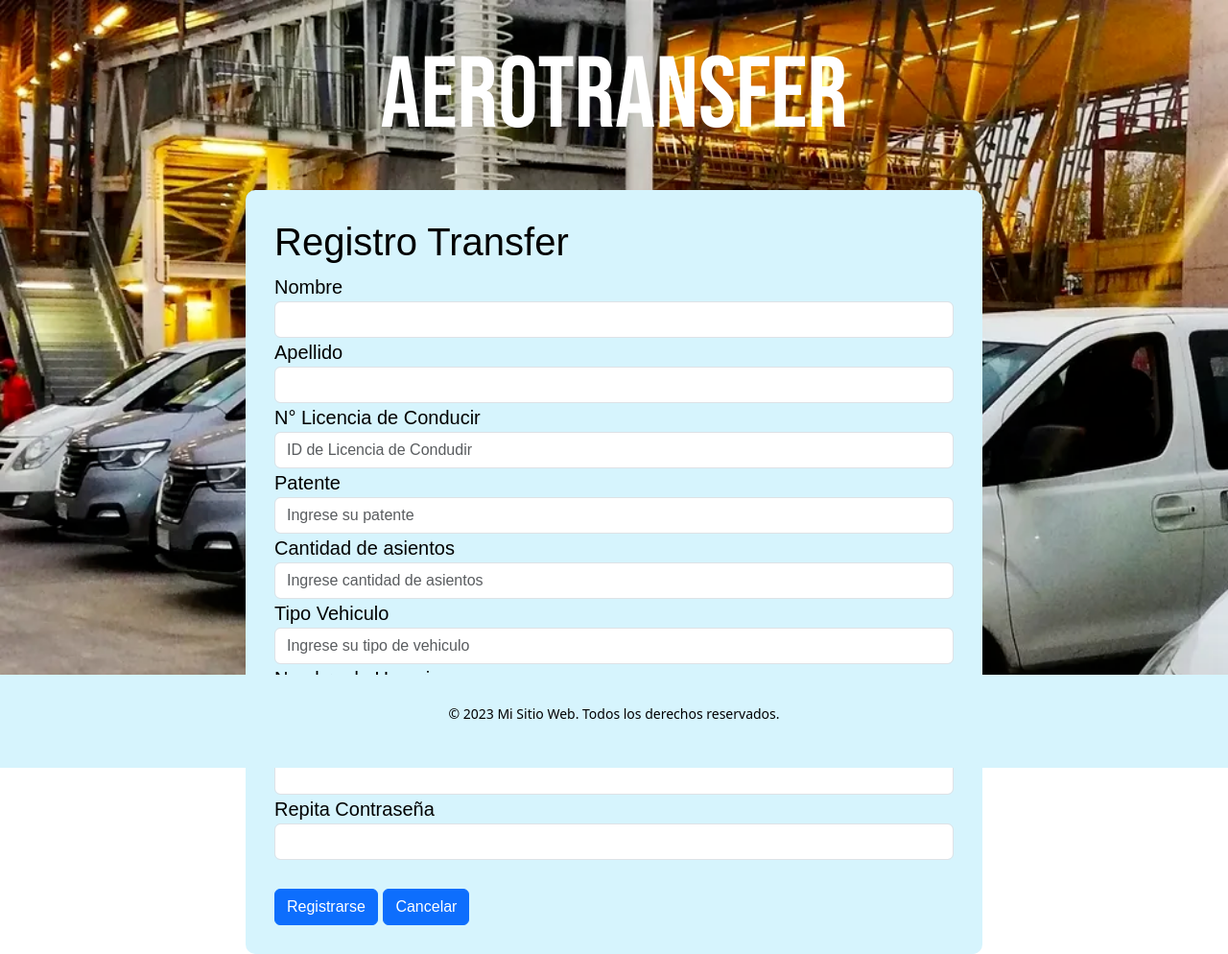
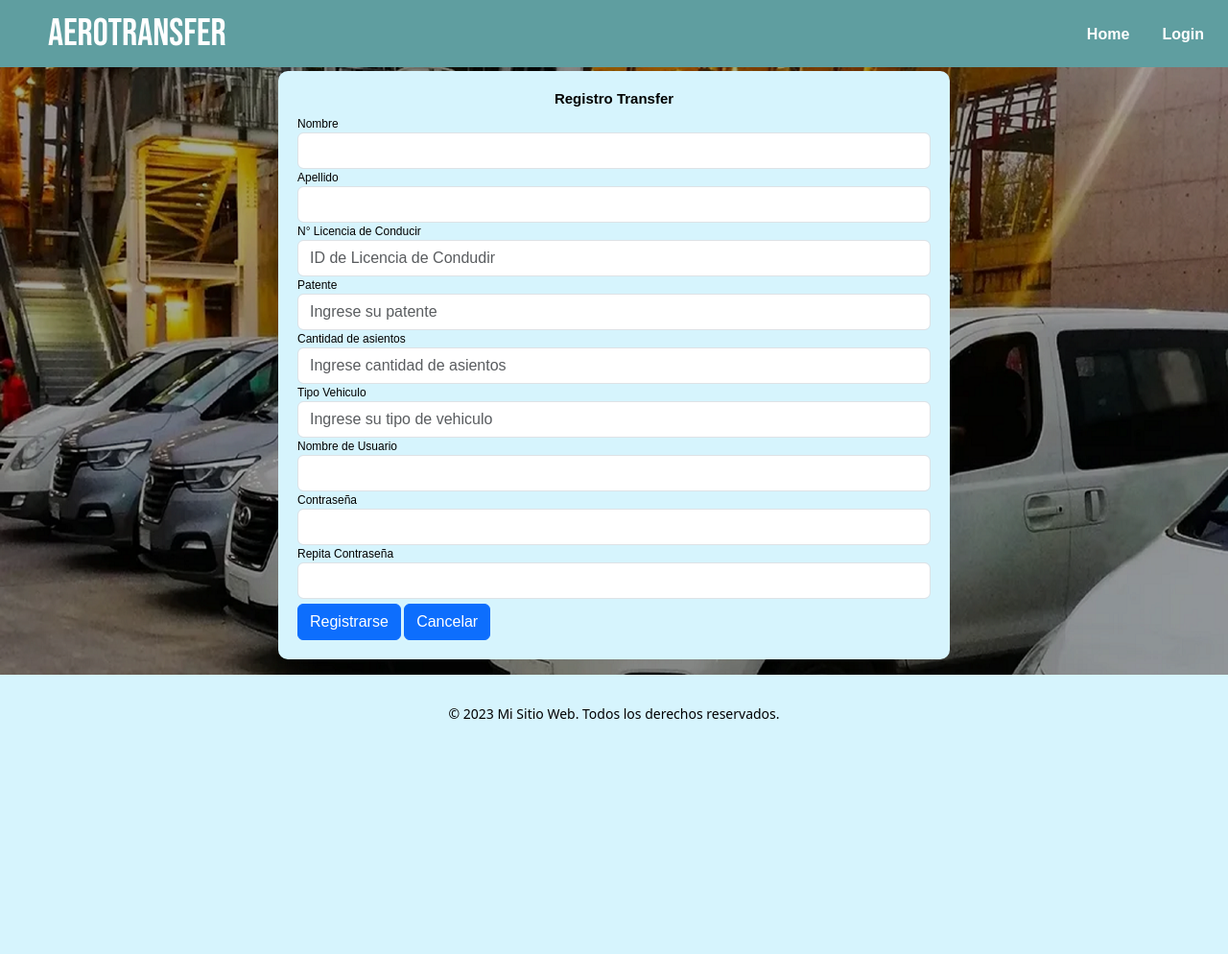
Before and after one commit to elKevgodoy/AeroTransfer, a Django app: page /registro in a window 1280 px wide. Shown: the whole page at 96% size. After the commit the page ends 749 px from the top, so only its background shows below. Run offline with Django 4.2, Linux system fonts and the light colour scheme.

Commit message:
Menu navegacion + validacion registro

```diff
--- a/app/static/css/registro.css
+++ b/app/static/css/registro.css
@@ -1,124 +1,114 @@
 @import url('https://fonts.googleapis.com/css2?family=Bebas+Neue&display=swap');
 
-.container{
-    max-width: 1200px;
-    margin: 0 auto;
-}
+/* CODE CSS PARA BODY NO TOCAR */
 
-.header{
-    background-image:
-        url(../img/fondo.png);
-    background-position: center center;
+body{
+    font-size: 15px;
+    background-image: url(../img/fondo.png);
+    background-size: cover;
     background-repeat: no-repeat;
-    background-size: cover;
-    display: flex;
-    align-items: center;
+    height: 100vh;
+  }
 
-}
-
-.header-content{
-    justify-content: center;
-    padding-top: 3%;
-    margin-bottom: -3%;
-    display: flex;
-    font-family: 'Bebas Neue', sans-serif;
-    color: white;
-    font-size: 200px;
-}
-
-.header-content h1{
-   font-size: 105px;
-}
-
-
-.registro-txt h1{
-    font-size: 105px;
-}
-
-.registro-txt p{
-    font-family: Arial, Helvetica, sans-serif;
-    font-size: 25px;
-}
-
-.imagenes{
-    width: 380px;
-    height: 240px;
-}
-
-.nav{
-    color: white;
-}
-
-.nav ul{
-    list-style:none;
-}
-
-.menu li{
-    display: inline-flex;
-}
-
-.menu{
-    display: block;
-    padding: 15px 20px;
-    color: white;
-    font-family: Arial, Helvetica, sans-serif;
-    text-decoration: none;
-}
+  @media (max-width: 1900px) {
+    body {
+        height: 100vh;
+    }
+  }
 
 
 
-.menu li img{
-    width: 30px;
-    padding: 2px;
-    display: inline-block;
+/* CODE CSS PARA BODY NO TOCAR */
+/* ESTE CODIGO ES PARTE DEL MENU NADA MAS */
+
+.headerMenu{
+    display: flex;
+    height: 70px;
+    background-color: cadetblue;
+    align-items: center;
+    padding: 10px;
 }
 
-
-
-
-.boton{
-    --glow-color: rgb(217,176,255);
-    --glow-spread-color: rgba(191,123,255, 0.781);
-    --enhanced-glow-color: rgb(231,206,255);
-    --btn-color: rgb(100,61,136);
-    border: .25em solid var(--glow-color);
-    padding: 1em 3em;
-    color: var(--glow-color);
-    font-size: 25px;
-    font-weight: 200;
-    background-color: var(--btn-color);
-    border-radius: 1em;
-    outline: none;
-    box-shadow: 0 0 1em .25em var(--glow-color),
-            0 0 4em 1em var(--glow-spread-color),
-            inset 0 0 .75em .25em var(--glow-color);
-    text-shadow: 0 0 .5em var(--glow-color);
-    position: relative;
-    transition: all 0.3s;
+a{
+    text-decoration: none;
+    color: black;
 }
 
-.boton::after{
-    pointer-events: none;
-    content: "";
-    position: absolute;
-    top:120%;
-    left: 0;
-    height: 100%;
-    width: 100%;
-    filter: blur(2em);
-    opacity: .7;
-    transform: perspective(1.5em) rotateX(35deg) scale(1, .6);
+.headerMenu img{
+    margin: 10px;
+    height: 50px;
+    display: flex;
 }
 
+.headerMenu div{
+    margin-left: auto;
+    visibility: hidden;
+}
 
+.headerMenu h1{
+    display: flex;
+    margin: 10px 40px ;
+    font-family: 'Bebas Neue', sans-serif;
+    font-size: 40px;
+    color: white;
+    text-align: center;
+    justify-content: center;
+    align-items: center;
+  }
+
+  .headerMenu nav a{
+    font-family: Arial, Helvetica, sans-serif;
+    justify-content: space-between;
+    padding: 15px;
+    text-decoration: none;
+    font-weight: 600;
+    color: white;
+  }
+
+  .headerMenu nav a:hover{
+    color: rgb(0, 0, 0);
+  }
+
+/* ESTE CODIGO ES PARTE DEL MENU NADA MAS */
+
+/* Codigo de formularo para que sea responsive */
+.formulario{
+    display: block;
+    font-family: Arial, Helvetica, sans-serif;
+    width: 700px;
+    margin-top: -20px;
+    margin-left: auto;
+    margin-right: auto;
+    padding: 20px;
+    background-color: rgb(214, 244, 253);
+    color: black;
+    font-size: 12px;
+    align-items: center;
+    border-radius: 10px;
+}
+.formulario h1{
+    font-size: 15px;
+    text-align: center;
+    font-weight: 600;
+}
+
+@media (max-width: 768px) {
+    .formulario {
+        max-width: 500px;
+    }
+  }
+
+  /* Codigo de formularo para que sea responsive */
+
+  /* Codigo footer que funciona de pana */
 
 footer {
-    margin-top: 300px;
-    background-color: rgb(214, 244, 253);
+    bottom: 0;
+    margin: auto;
+    background-color:rgb(214, 244, 253);
     padding: 30px;
     text-align: center;
     position: absolute;
-    bottom: 0;
     width: 100%;
 }
 
@@ -127,25 +117,8 @@ footer {
     font-size: 14px;
 }
 
+ /* Codigo footer que funciona de pana */
 
-
-.formulario{
-    font-family: Arial, Helvetica, sans-serif;
-    color: black;
-    font-size: 20px;
-    align-items: center;
-    background-color: rgb(214, 244, 253);
-    padding: 30px;
-    margin-left: 20%;
-    margin-right: 20%;
-    margin-top: 5%;
-    margin-bottom: 5%;
-    border-radius: 10px;
-}
-body{
-    background-image:
-        url(../img/fondo.png);
-    background-repeat: no-repeat;
-    background-size: cover;
-    height: 100vh;
-}
+ .separacion{
+  margin-top: 10px;
+ }
--- a/app/templates/registration/registro.html
+++ b/app/templates/registration/registro.html
@@ -17,71 +17,68 @@
   </head>
 {% load static %}
 <body>
-  <header class="header-content">
+  <header class="headerMenu">
+    <br>
     <h1>AeroTransfer</h1>
+    <div>
+        Texto ejemplo
+    </div>
+    <nav>
+      <a href="{% url 'home' %}" >Home</a>
+      <a href="{% url 'loginConductor' %}" >Login</a>
+    </nav>
 </header>
-<div class="body">
-
-    <div class="formulario">
-        <div>
-            <form method="post" action="" id="idFormRegistroTransfer">
+<br>
+  <form method="post" action="" id="idFormRegistroTransfer" class="formulario">
               {% csrf_token %}
                 <h1>Registro Transfer</h1>
-                <div>
-                  {{error}}
-                </div>
                 <div class="form-row" >
                   <div class="form-group col-lg-12">
                     <label for="id_first_name">Nombre</label>
-                    <input type="text" name="first_name" maxlength="150" id="id_first_name" class="form-control" value="{{nombre}}">
+                    <input type="text" name="id_first_name" maxlength="150" id="id_first_name" class="form-control" value="{{nombre}}">
                   </div>
                   <div class="form-group col-lg-12">
                     <label for="id_last_name">Apellido</label>
-                    <input type="text" name="last_name" maxlength="150" id="id_last_name" class="form-control" value="{{apellido}}">
+                    <input type="text" name="id_last_name" maxlength="150" id="id_last_name" class="form-control" value="{{apellido}}">
                   </div>
                 </div>
                 <div class="form-group">
                   <label for="inputLicencia">N° Licencia de Conducir</label>
-                  <input type="number" name="licencia" class="form-control" id="inputLicencia" placeholder="ID de Licencia de Condudir" value="{{licencia}}">
+                  <input type="number" name="inputLicencia" class="form-control" id="inputLicencia" placeholder="ID de Licencia de Condudir" value="{{licencia}}">
                 </div>
                 <div class="form-group">
                   <label for="inputPatente">Patente</label>
-                  <input type="text" name="patente" class="form-control" id="inputPatente" placeholder="Ingrese su patente" value="{{patente}}">
+                  <input type="text" name="inputPatente" class="form-control" id="inputPatente" placeholder="Ingrese su patente" value="{{patente}}">
                 </div>
                 <div class="form-group">
                   <label for="inputAsientos">Cantidad de asientos</label>
-                  <input type="number" name="asientos" class="form-control" id="inputAsientos" placeholder="Ingrese cantidad de asientos" value="{{asientos}}">
+                  <input type="number" name="inputAsientos" class="form-control" id="inputAsientos" placeholder="Ingrese cantidad de asientos" value="{{asientos}}">
                 </div>
                 <div class="form-group">
                   <label for="inputVehiculo">Tipo Vehiculo</label>
-                  <input type="text" name="vehiculo" class="form-control" id="inputVehiculo" placeholder="Ingrese su tipo de vehiculo" value="{{vehiculo}}">
+                  <input type="text" name="inputVehiculo" class="form-control" id="inputVehiculo" placeholder="Ingrese su tipo de vehiculo" value="{{vehiculo}}">
                 </div>
                 <div class="form-group">
                   <label for="id_username">Nombre de Usuario</label>
-                  <input type="text" name="username" maxlength="150"  id="id_username" class="form-control" value="{{usuario}}">
+                  <input type="text" name="id_username" maxlength="150"  id="id_username" class="form-control" value="{{usuario}}">
                 </div>
                 <div class="form-group">
                   <label for="id_password1">Contraseña</label>
-                  <input type="password" name="password1" id="id_password1" class="form-control">
+                  <input type="password" name="id_password1" id="id_password1" class="form-control">
                 </div>
                 <div class="form-group">
                   <label for="id_password2">Repita Contraseña</label>
-                  <input type="password" name="password2" id="id_password2" class="form-control">
+                  <input type="password" name="id_password2" id="id_password2" class="form-control">
                 </div>
-                <br>
-                <button type="submit" class="btn btn-primary">Registrarse</button>
-                <a href="{% url 'home' %}" class="btn btn-primary">Cancelar </a>
+                <button type="submit" style="margin-top: 5px;" class="btn btn-primary">Registrarse</button>
+                <a href="{% url 'home' %}" style="margin-top: 5px;" class="btn btn-primary">Cancelar </a>
               </form>
+    <div class="separacion">
+      <footer>
+        <div class="footer-content">
+            <p>© 2023 Mi Sitio Web. Todos los derechos reservados.</p>
         </div>
+    </footer>
     </div>
 
-
-
-    </div>
-
-    <footer>
-      <div class="footer-content">
-          <p>© 2023 Mi Sitio Web. Todos los derechos reservados.</p>
-      </div>
-  </footer>
 </body>
```
Also changed, not shown: app/static/css/listastyle.css (+96 -39 lines), app/static/css/style.css (+61 -30 lines), app/templates/home.html (+16 -11 lines), app/templates/listaTransfers.html (+20 -10 lines), app/templates/reserva.html (+12 -10 lines), app/static/img/fondo.jpg (deleted), app/static/img/fondo.png, app/static/img/fondoPrueba.png (added).
